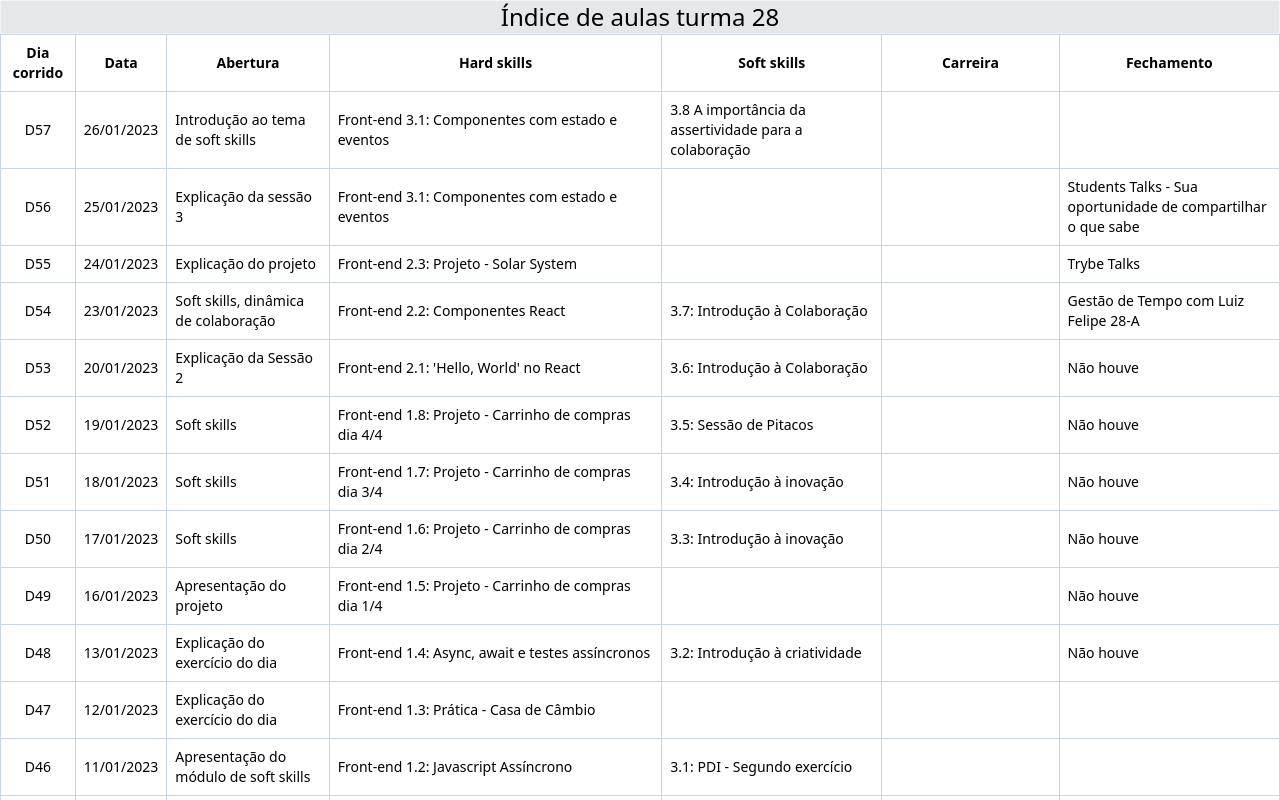
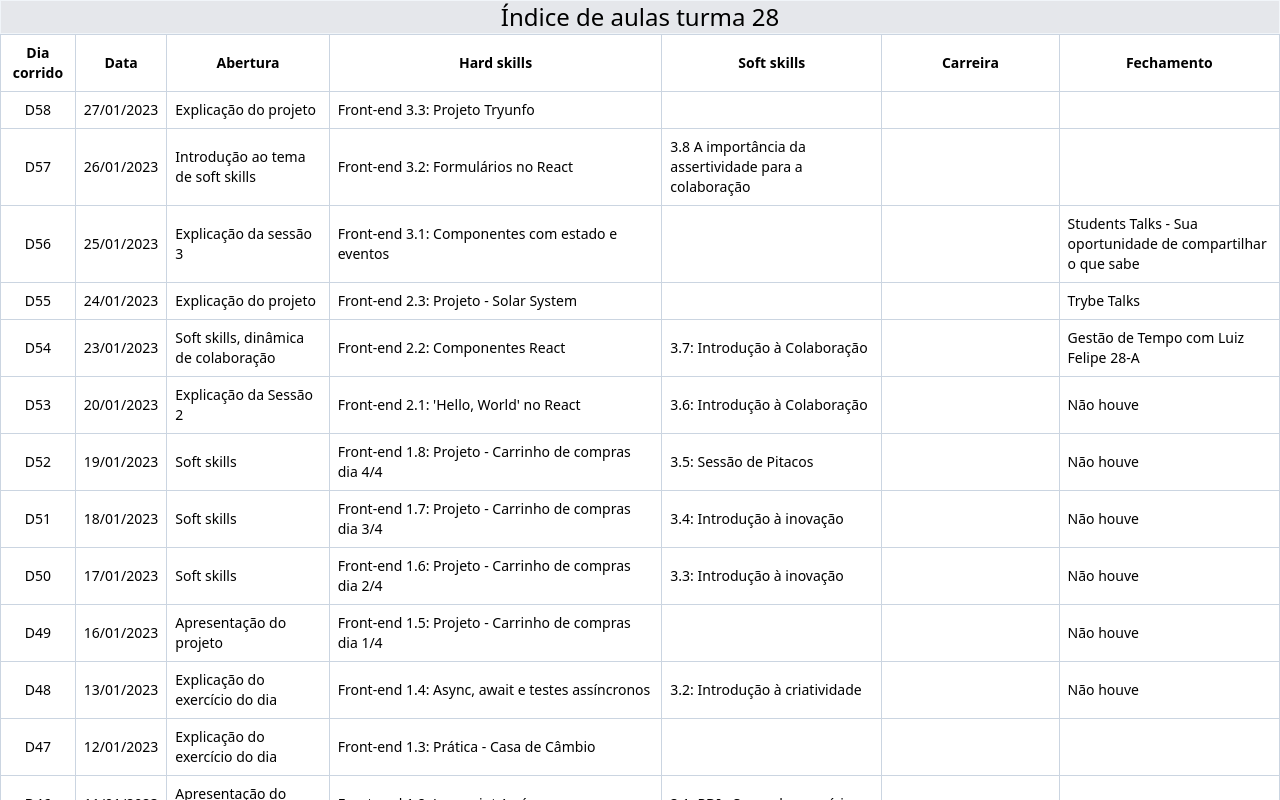
Before and after one commit to parseiro/course-annotations, a React (Create React App) app: page / in a window 1280 px wide. Shown: the top 800 px of the page. Built offline with nearby package versions, Linux system fonts and the light colour scheme.

Commit message:
D58 and corrections to D57

```diff
--- a/src/App.js
+++ b/src/App.js
@@ -4,9 +4,18 @@ import './App.css';
 
 const days = [
     {
+        title: "D58",
+        date: new Date("2023, 01, 27"),
+        hardSkills: "Front-end 3.3: Projeto Tryunfo",
+        softSkils: "",
+        carreira: "",
+        abertura: "Explicação do projeto",
+        fechamento: "",
+    },
+    {
         title: "D57",
         date: new Date("2023, 01, 26"),
-        hardSkills: "Front-end 3.1: Componentes com estado e eventos",
+        hardSkills: "Front-end 3.2: Formulários no React",
         softSkils: "3.8 A importância da assertividade para a colaboração",
         carreira: "",
         abertura: "Introdução ao tema de soft skills",
```
